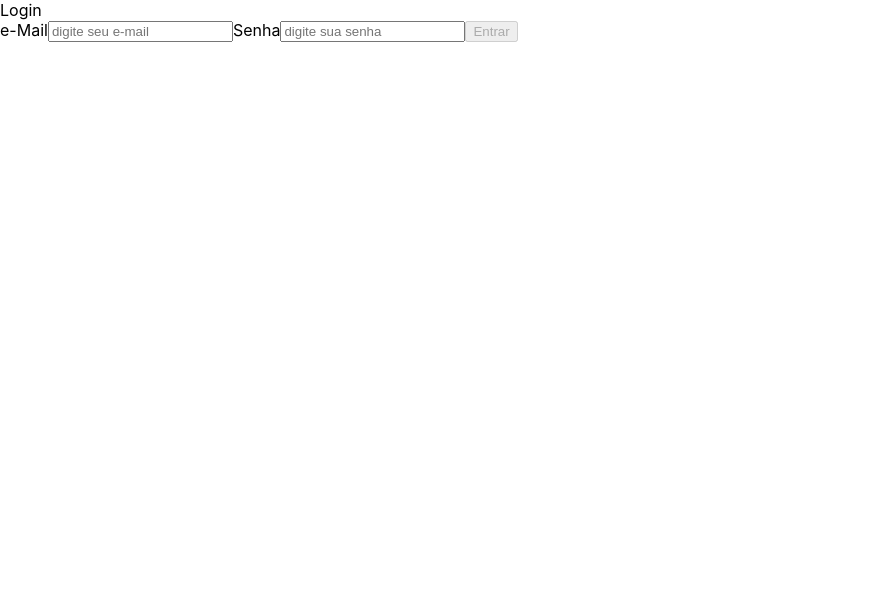
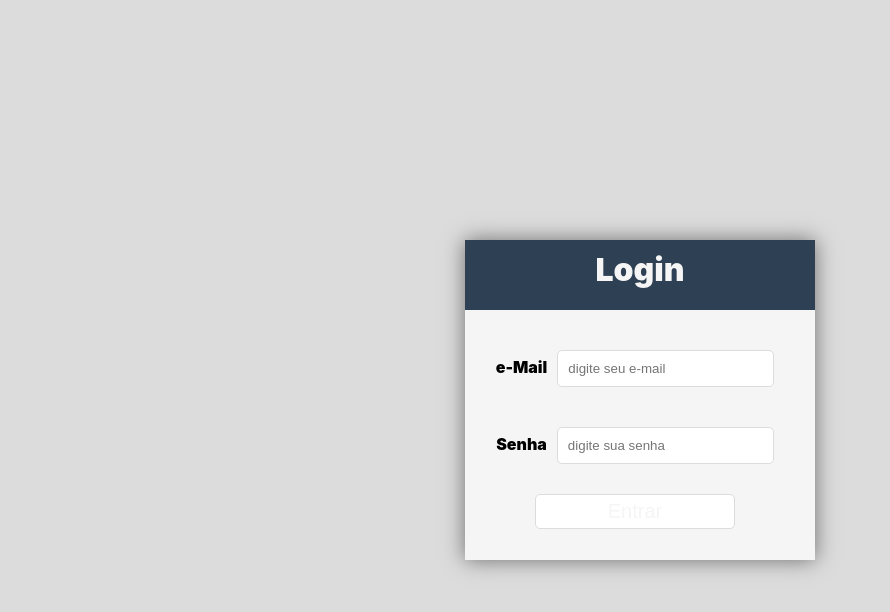
Before and after one commit to phvleite/project-trybewallet, a React (Create React App) app: page / in a window 1280 px wide. Shown: the top 612 px of the page, without its empty margins (0-890 px from the left). Built offline with nearby package versions, Linux system fonts and the light colour scheme.

Commit message:
ajustes css

```diff
--- a/src/components/Header.js
+++ b/src/components/Header.js
@@ -1,28 +1,32 @@
 import React, { Component } from 'react';
 import PropTypes from 'prop-types';
 import { connect } from 'react-redux';
+import '../css/Header.css';
 
 class Headers extends Component {
   render() {
     const { restoreData } = this.props;
     const { email } = restoreData.user;
     return (
-      <div>
-        <div>
-          TrybeWallet
+      <header className="box-header">
+        <div className="box-title-header">
+          <h1>
+            Trybe
+            <span id="wallet">Wallet</span>
+          </h1>
         </div>
-        <div>
-          <div data-testid="email-field">
+        <div className="box-info">
+          <div data-testid="email-field" className="box-email">
             { `e-Mail: ${email}` }
           </div>
-          <div data-testid="total-field">
+          <div data-testid="total-field" className="box-total">
             0
           </div>
-          <div data-testid="header-currency-field">
+          <div data-testid="header-currency-field" className="box-currency">
             BRL
           </div>
         </div>
-      </div>);
+      </header>);
   }
 }
 
--- /dev/null
+++ b/src/css/Header.css
@@ -0,0 +1,39 @@
+.box-header {
+  background: rgb(46, 64, 83);
+  color: whitesmoke;
+  display: flex;
+  justify-content: space-between;
+  margin-bottom: 20px;
+  padding: 10px;
+  width: 1200px;
+}
+
+.box-title-header {
+  padding: 0 10px;
+}
+
+.box-title-header h1 {
+  font-size: 2.5rem;
+  font-weight: 900;
+  letter-spacing: -4px;
+}
+
+.box-title-header span {
+  color: rgb(211, 84, 0);
+}
+
+.box-info {
+  align-items: center;
+  display: flex;
+  font-size: 1.75rem;
+  padding: 0 10px;
+}
+
+.box-email , .box-total {
+  margin: 20px;
+}
+
+.box-total {
+  color: rgb(211, 84, 0);
+  font-weight: 900;
+}
--- /dev/null
+++ b/src/css/Login.css
@@ -0,0 +1,78 @@
+.page-login {
+  align-items: center;
+  display: flex;
+  height: 100vh;
+  justify-content: center;
+}
+
+.box-login {
+  background: whitesmoke;
+  box-shadow: 0 0 20px rgba(0, 0, 0, 0.5);
+  display: flex;
+  flex-direction: column;
+  height: 40vh;
+  justify-content: flex-start;
+  width: 350px;
+}
+
+.box-form-login {
+  align-items: center;
+  display: flex;
+  flex-direction: column;
+  justify-content: center;
+  padding: 20px;
+  width: 300px;
+}
+
+.box-title-login {
+  background: rgb(46, 64, 83);
+  color: whitesmoke;
+  font-size: 2rem;
+  font-weight: 900;
+  height: 50px;
+  padding: 10px 0;
+  text-align: center;
+  width: 350px;
+}
+
+.login-input {
+  border: solid 1px gainsboro;
+  border-radius: 5px;
+  margin: 20px 10px;
+  outline: none;
+  padding: 10px;
+  width: 195px;
+}
+
+.label-input {
+  font-weight: 900;
+  margin-left: 10px;
+}
+
+.btn-input {
+  background-color: rgb(46, 64, 83);
+  border: none;
+  border-radius: 5px;
+  color: whitesmoke;
+  cursor: pointer;
+  font-size: 1.25rem;
+  margin: 10px;
+  padding: 5px 10px;
+  width: 200px;
+}
+
+.btn-input:hover {
+  box-shadow: 0 0 20px rgba(0, 0, 0, 0.5);
+  font-weight: 900;
+}
+
+.btn-input:active {
+  filter: brightness(0.5);
+}
+
+.btn-input:disabled {
+  background-color: white;
+  border: solid 1px gainsboro;
+  color: whitesmoke;
+  cursor: none;
+}
--- a/src/index.css
+++ b/src/index.css
@@ -1,10 +1,16 @@
 body {
+  /* align-items: center; */
+  background: gainsboro;
+  box-sizing: border-box;
+  display: flex;
+  justify-content: center;
   margin: 0;
   font-family: -apple-system, BlinkMacSystemFont, 'Segoe UI', 'Roboto', 'Oxygen',
     'Ubuntu', 'Cantarell', 'Fira Sans', 'Droid Sans', 'Helvetica Neue',
     sans-serif;
   -webkit-font-smoothing: antialiased;
   -moz-osx-font-smoothing: grayscale;
+  padding: 0;
 }
 
 code {
--- a/src/pages/Login.js
+++ b/src/pages/Login.js
@@ -4,6 +4,7 @@ import PropTypes from 'prop-types';
 import { connect } from 'react-redux';
 import { Redirect } from 'react-router-dom';
 import { loginUserAction } from '../actions';
+import '../css/Login.css';
 
 class Login extends React.Component {
   constructor() {
@@ -45,13 +46,15 @@ class Login extends React.Component {
   render() {
     const { email, senha, isDisabled, redirect } = this.state;
     return (
-      <div>
-        <div>Login</div>
-        <form onSubmit={ this.onGetLoginClick }>
-          <label htmlFor="email-input">
+      <div className="page-login">
+        <div className="box-login">
+          <div className="box-title-login">Login</div>
+          <form className="box-form-login" onSubmit={ this.onGetLoginClick }>
+            <label htmlFor="email-input" className="label-input">
               e-Mail
               <input
                 type="email"
+                className="login-input"
                 data-testid="email-input"
                 name="email"
                 value={ email }
@@ -60,10 +63,11 @@ class Login extends React.Component {
                 placeholder="digite seu e-mail"
               />
             </label>
-          <label htmlFor="password-input">
+            <label htmlFor="password-input" className="label-input">
               Senha
               <input
                 type="password"
+                className="login-input"
                 data-testid="password-input"
                 name="senha"
                 value={ senha }
@@ -74,11 +78,13 @@ class Login extends React.Component {
             </label>
             <input
               type="submit"
+              className="btn-input"
               disabled={ isDisabled }
               value="Entrar"
             />
           </form>
           { redirect && <Redirect to="/carteira" />}
+        </div>
       </div>
     );
   }
--- a/src/pages/Wallet.js
+++ b/src/pages/Wallet.js
@@ -6,12 +6,8 @@ class Wallet extends Component {
   render() {
     return (
       <>
-        <header>
-          <Header />
-        </header>
-        <main>
-          <Form />
-        </main>
+        <Header />
+        <Form />
       </>
     );
   }
```
Lines whose indentation alone changed are shown as unchanged.
